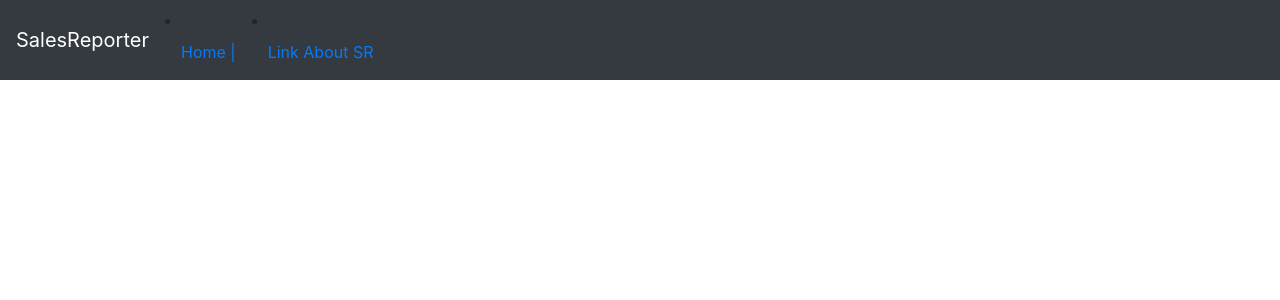
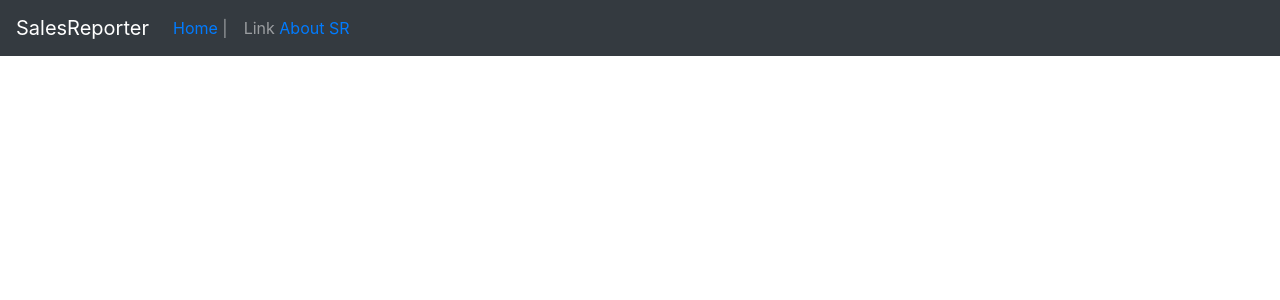
Before and after one commit to Vyto96/SRP, a Vue app in the folder spa-sr/: page / in a window 1280 px wide. Shown: the top 300 px of the page. Built offline with nearby package versions, Linux system fonts and the light colour scheme.

Commit message:
navbar attempt

```diff
--- a/spa-sr/src/App.vue
+++ b/spa-sr/src/App.vue
@@ -13,6 +13,7 @@
         <b-collapse is-nav id="nav_collapse">
 
           <!-- COLLAPSE ITEM -->
+          <b-navbar-nav>
 
             <b-nav-item>
               <router-link to="/">Home</router-link> |
@@ -20,6 +21,7 @@
             <b-nav-item>Link
               <router-link to="/about">About SR</router-link>
             </b-nav-item>
+          </b-navbar-nav>
 
 
           <!-- END COLLAPSE ITEM -->
```
Lines whose indentation alone changed are shown as unchanged.
